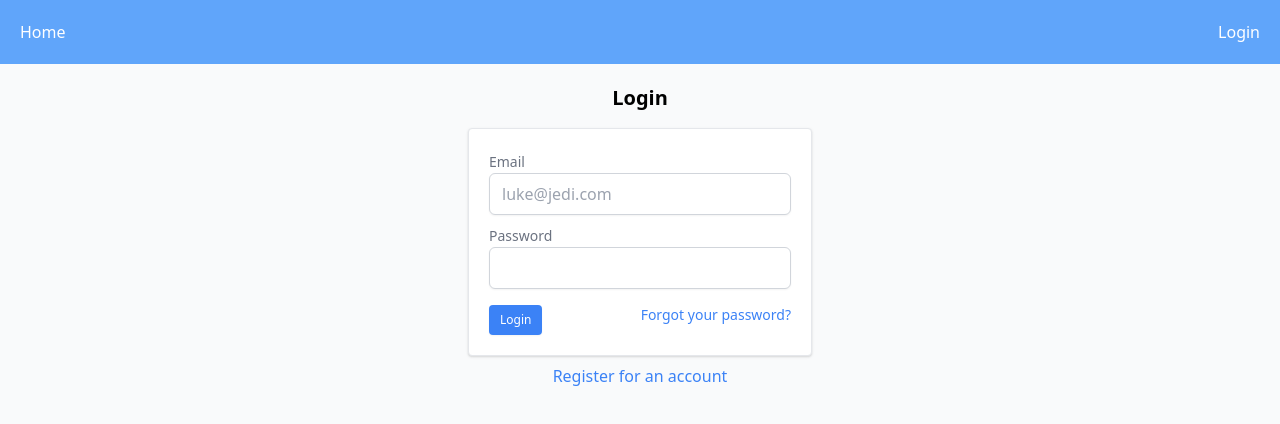
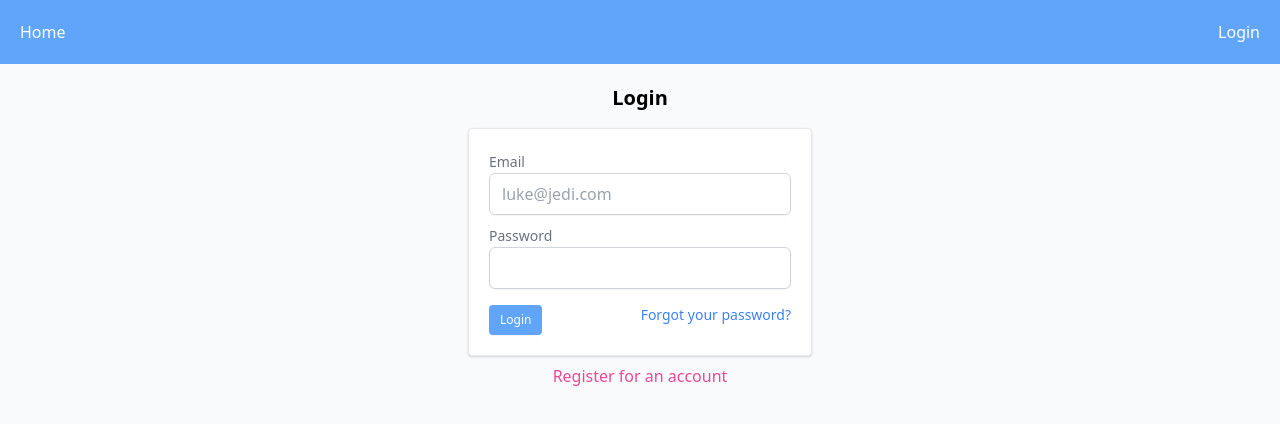
Before and after one commit to garethredfern/laravel-vue, a Vue app: page /login in a window 1280 px wide. Shown: the top 424 px of the page. Built offline with nearby package versions, Linux system fonts and the light colour scheme; no server answers.

Commit message:
update link and button colours

```diff
--- a/src/components/BaseBtn.vue
+++ b/src/components/BaseBtn.vue
@@ -2,7 +2,7 @@
   <button
     :type="type"
     v-on="$listeners"
-    class="px-2.5 py-1.5 border border-transparent text-xs rounded shadow-sm text-white bg-blue-500 hover:bg-blue-600 focus:outline-none focus:ring-2 focus:ring-offset-2 focus:ring-blue-500 text-center"
+    class="px-2.5 py-1.5 border border-transparent text-xs rounded shadow-sm text-white bg-blue-400 hover:bg-blue-500 focus:outline-none focus:ring-2 focus:ring-offset-2 focus:ring-blue-500 text-center transition"
   >
     {{ text }}
   </button>
--- a/src/views/Login.vue
+++ b/src/views/Login.vue
@@ -5,7 +5,7 @@
     <p class="mt-2 text-center text-gray-500">
       <router-link
         to="/register"
-        class="text-blue-500 transition hover:text-blue-600"
+        class="text-pink-500 transition hover:text-pink-600"
         >Register for an account</router-link
       >
     </p>
```
